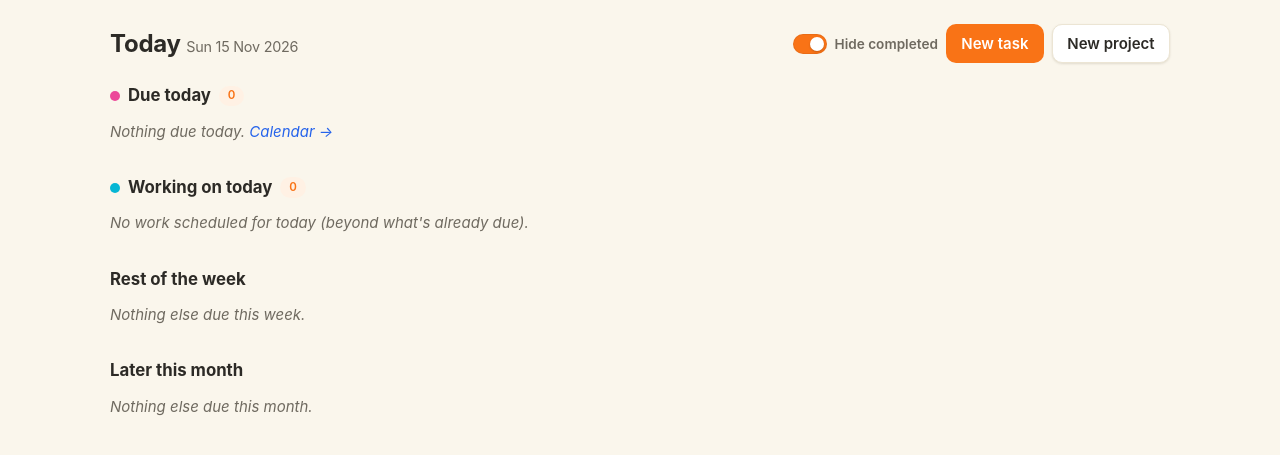
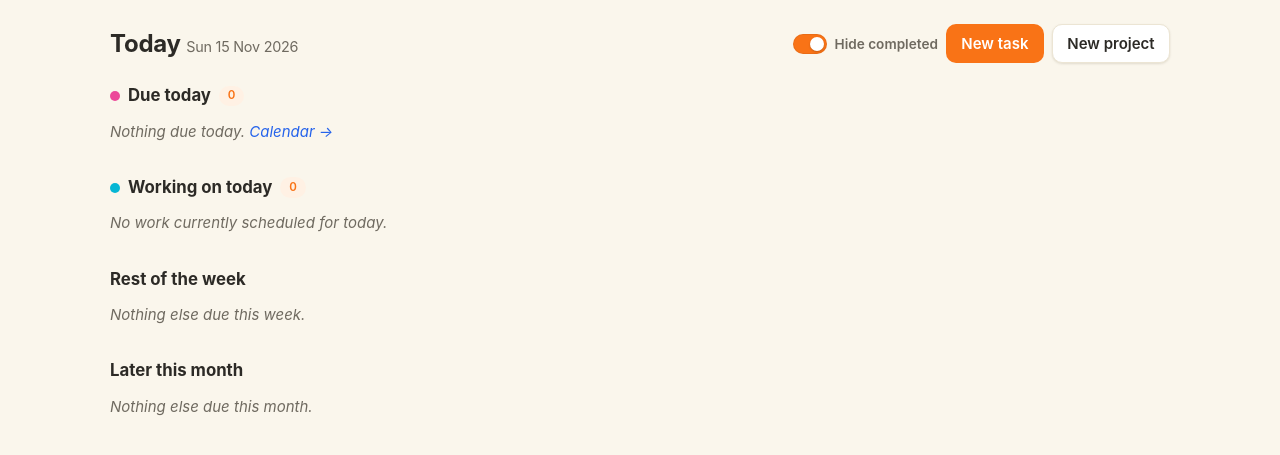
Before and after one commit to awat31/to-do, a Flask app: page / in a window 1280 px wide. Shown: the part 55-510 px from the top of the page. Run offline with Flask 3, Linux system fonts and the light colour scheme; the visitor is signed in with stand-in values (Sample User, id 1); data that the repository does not hold is empty.

Commit message:
Better schedule message

```diff
--- a/app/templates/dashboard.html
+++ b/app/templates/dashboard.html
@@ -31,7 +31,7 @@
   {% for task in work_today %}
     {{ task_card(task, next_url=request.path, default_date=today) }}
   {% endfor %}
-  {% if not work_today %}<p class="empty">No work scheduled for today (beyond what's already due).</p>{% endif %}
+  {% if not work_today %}<p class="empty">No work currently scheduled for today.</p>{% endif %}
 </section>
 
 <section class="section">
```
